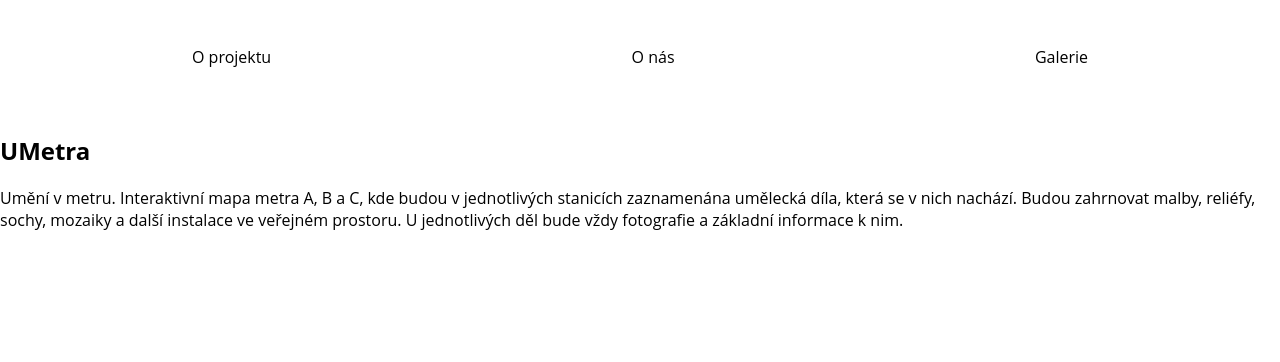
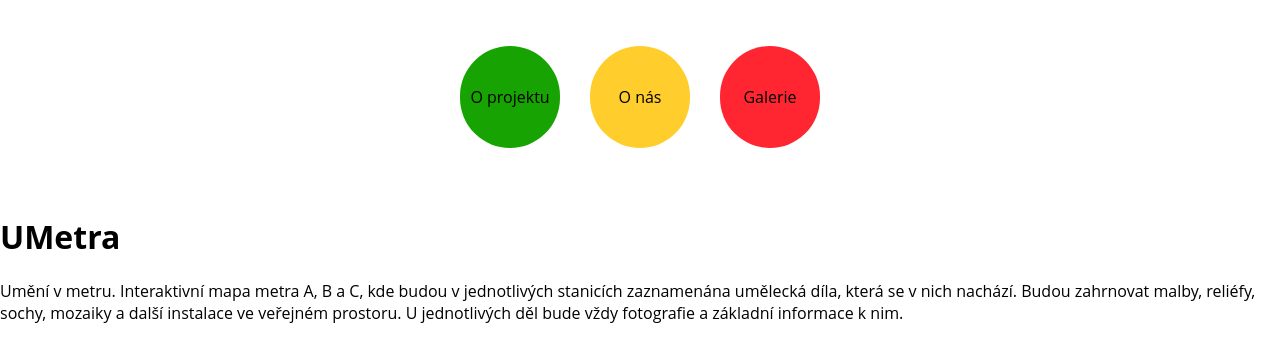
Before and after one commit to NicoleStrunga/o-projektu, a React app: page / in a window 1280 px wide. Shown: the top 362 px of the page. Built offline with nearby package versions, Linux system fonts and the light colour scheme.

Commit message:
stylovani navbaru nic moc

```diff
--- a/src/Home/Home.jsx
+++ b/src/Home/Home.jsx
@@ -2,8 +2,8 @@ import React from 'react';
 
 export const Home = () => {
   return (
-    <div>
-      <h2>UMetra</h2>
+    <div className="container">
+      <h1>UMetra</h1>
       <p>
         Umění v metru. Interaktivní mapa metra A, B a C, kde budou v
         jednotlivých stanicích zaznamenána umělecká díla, která se v nich
--- a/src/index.jsx
+++ b/src/index.jsx
@@ -13,13 +13,19 @@ const App = () => (
         <nav>
           <ul>
             <li>
-              <Link to="/">O projektu</Link>
+              <Link className="green" to="/">
+                O projektu
+              </Link>
             </li>
             <li>
-              <Link to="/about">O nás</Link>
+              <Link className="yellow" to="/about">
+                O nás
+              </Link>
             </li>
             <li>
-              <Link to="/gallery">Galerie</Link>
+              <Link className="red" to="/gallery">
+                Galerie
+              </Link>
             </li>
           </ul>
         </nav>
--- a/src/style.css
+++ b/src/style.css
@@ -7,20 +7,39 @@ html {
 }
 
 nav {
+  text-align: center;
   padding: 30px 0;
-  max-width: 70%;
-  margin: auto;
+  display: flex;
+  flex-direction: row;
+  justify-content: space-evenly;
+  /* max-width: 90%; */
+  /* margin: auto; */
 }
 
 nav ul {
   display: flex;
   list-style: none;
-  justify-content: space-between;
-  align-items: center;
   padding: 0;
 }
 
 nav ul li a {
   text-decoration: none;
+  min-width: 100px;
+  display: inline-block;
   color: black;
+  margin: 0 15px;
+  padding: 40px 10px;
+  border-radius: 50px;
 }
+
+.green {
+  background-color: #17a301;
+}
+
+.yellow {
+  background-color: #ffce2d;
+}
+
+.red {
+  background-color: #ff2632;
+}
```
